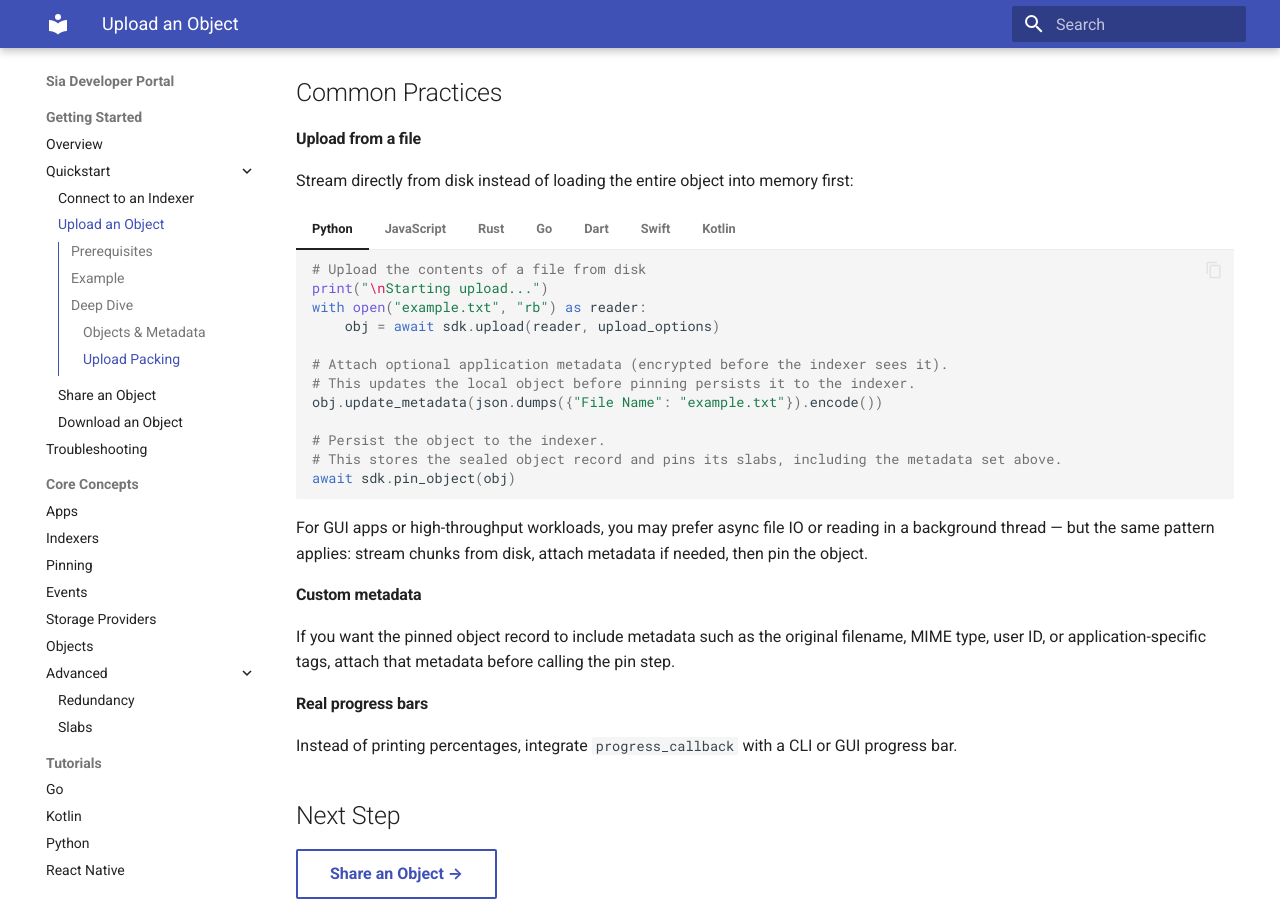
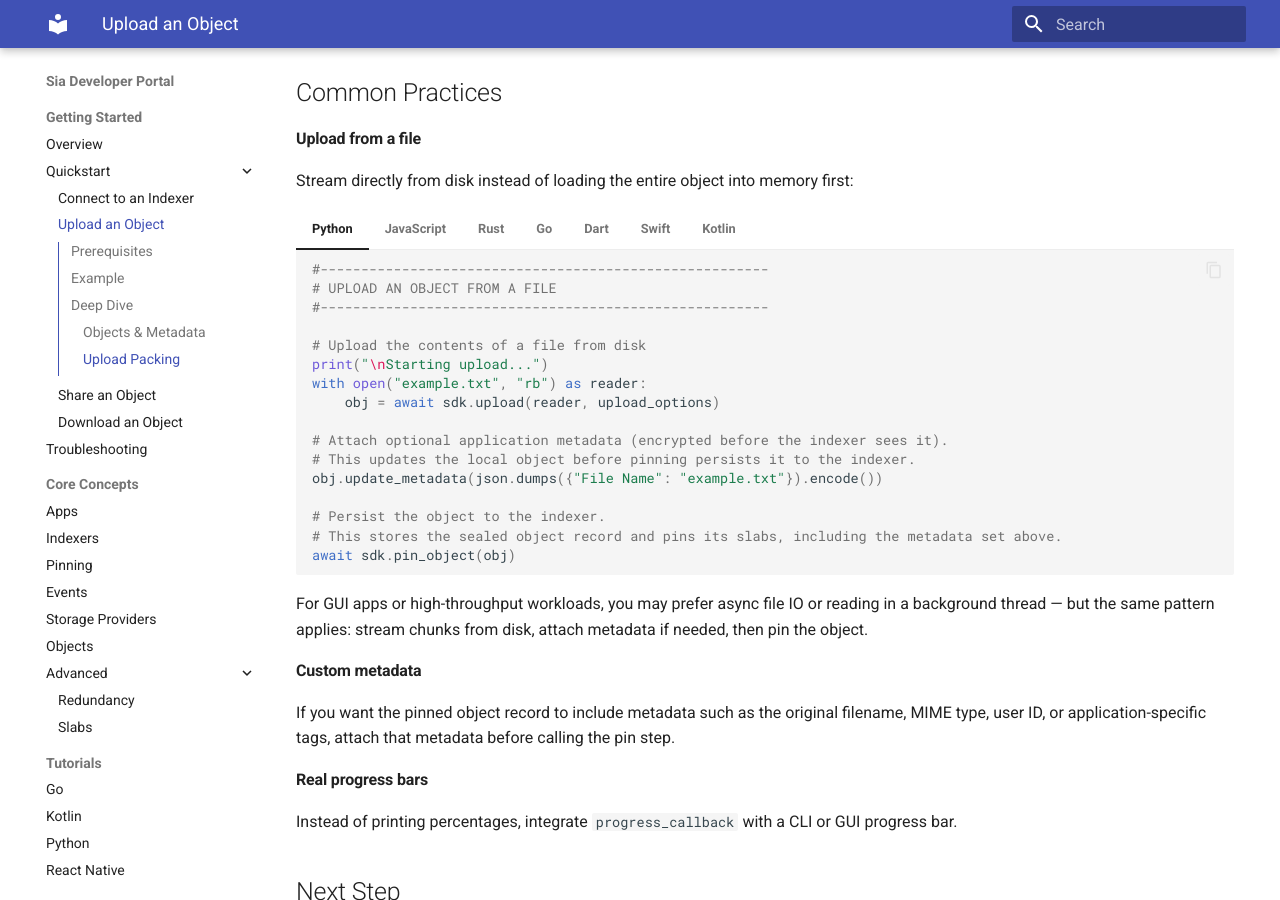
Before and after one commit to SiaFoundation/developer-portal, an MkDocs documentation site: the page built from docs/getting-started/quickstart/upload-an-object.md, in a window 1280 px wide and 900 px high, scrolled down 4335 px. Built offline with MkDocs 1.6.1 and Material for MkDocs 9.7.7, drawn with Linux system fonts in a browser that asks for light colours.

Commit message:
Added missing title comments to Upload an Object `Common Practices` section.

````diff
--- a/docs/getting-started/quickstart/upload-an-object.md
+++ b/docs/getting-started/quickstart/upload-an-object.md
@@ -454,6 +454,10 @@
 
 === "Python"
     ```python
+    #-------------------------------------------------------
+    # UPLOAD AN OBJECT FROM A FILE
+    #-------------------------------------------------------
+
     # Upload the contents of a file from disk
     print("\nStarting upload...")
     with open("example.txt", "rb") as reader:
@@ -472,6 +476,10 @@
 === "Rust"
     ```rust
     use sia_storage::UploadOptions;
+
+    #-------------------------------------------------------
+    # UPLOAD AN OBJECT FROM A FILE
+    #-------------------------------------------------------
 
     let options = UploadOptions::default();
 
````
